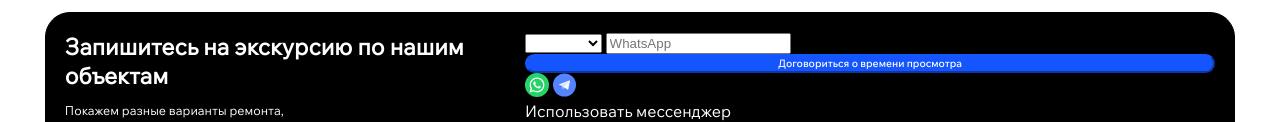
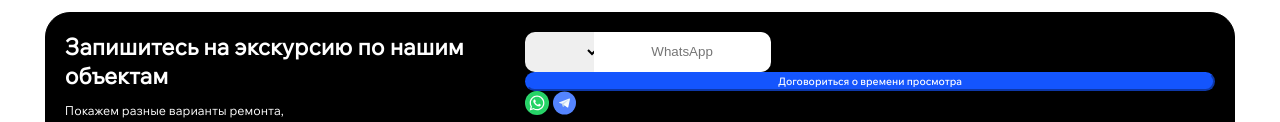
Before and after one commit to OFigurovskaya/renovation, a website: page index.html in a window 1280 px wide. Shown: the part 1392-1514 px from the top of the page. Drawn offline with Linux system fonts and the light colour scheme.

Commit message:
input styled

```diff
--- a/src/style.scss
+++ b/src/style.scss
@@ -478,8 +478,8 @@
             width: 35%;
 
             &__title {
-              font-size: calc($sizeindex * 1.1);
-              margin-bottom: 1.5vh;
+                font-size: calc($sizeindex * 1.1);
+                margin-bottom: 1.5vh;
             }
 
             &__text {
@@ -492,7 +492,41 @@
         .conctacts {
             width: 60%;
             display: grid;
+
+
+            .wrapper {
+
+
+                #conctacts__type {
+                    margin-right: -10px;
+                    height: 5vh;
+                    outline: none;
+                    padding: 0;
+                    border: 0;
+                    border-radius: 10px 0 0 10px;
+
+                    .wa {
+                        background: url('./assets/images/WA.svg');
+                    }
+
+                }
+
+                input {
+                    height: 5vh;
+                    outline: none;
+                    padding: 0;
+                    border: 0;
+                    text-align: center;
+                    border-radius: 0 10px 10px 0;
+                }
+
+
+            }
+
         }
+
+
+
     }
 
 
```
Also changed, not shown: src/style.css, 1 other file.
